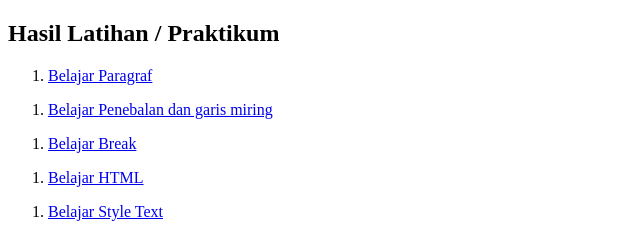
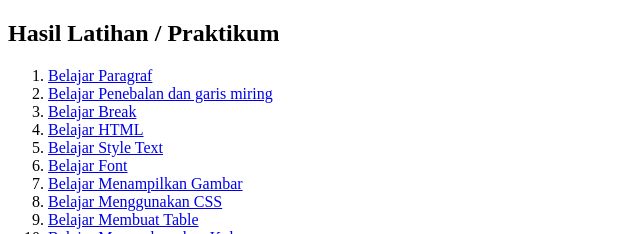
Before and after one commit to Sammuelt/sammuelt.github.io, a plain HTML site: page Index.html in a window 1280 px wide. Shown: the top 234 px of the page, without its empty margins (0-640 px from the left). Drawn offline with Linux system fonts and the light colour scheme.

Commit message:
Tugas Latihan 2

```diff
--- a/Index.html
+++ b/Index.html
@@ -9,20 +9,11 @@
 <body>
     <h2>Hasil Latihan / Praktikum</h2>
         <ol>
-
-            <li><a href="Tag Paragraf.html">Belajar Paragraf</a></li>
-        </ol>
-        <ol>
-           <li><a href="Tag Untuk Penebalan Dan Garis Miring.html">Belajar Penebalan dan garis miring</a></li>
-        </ol>
-        <ol>
-         <li><a href="Tag Break.html">Belajar Break</a></li>
-        </ol>
-        <ol>
-            <li><a href="Paragraf HTML.html">Belajar HTML</a></li></ol>
-        <ol>
-            <li><a href="Mengatur Style Text Pada Halaman HTML.html">Belajar Style Text</a></li>
-        </ol>
+        <li><a href="Tag Paragraf.html">Belajar Paragraf</a></li>
+        <li><a href="Tag Untuk Penebalan Dan Garis Miring.html">Belajar Penebalan dan garis miring</a></li>
+        <li><a href="Tag Break.html">Belajar Break</a></li>
+        <li><a href="Paragraf HTML.html">Belajar HTML</a></li>
+        <li><a href="Mengatur Style Text Pada Halaman HTML.html">Belajar Style Text</a></li>
         <li><a href="Mengatur Font Pada Halaman HTML.html">Belajar Font</a></li>
         <li><a href="Menampilkan Gambar Pada Halaman HTML.html">Belajar Menampilkan Gambar</a></li>
         <li><a href="Memulai Menggunakan CSS.html">Belajar Menggunakan CSS</a></li>
```
